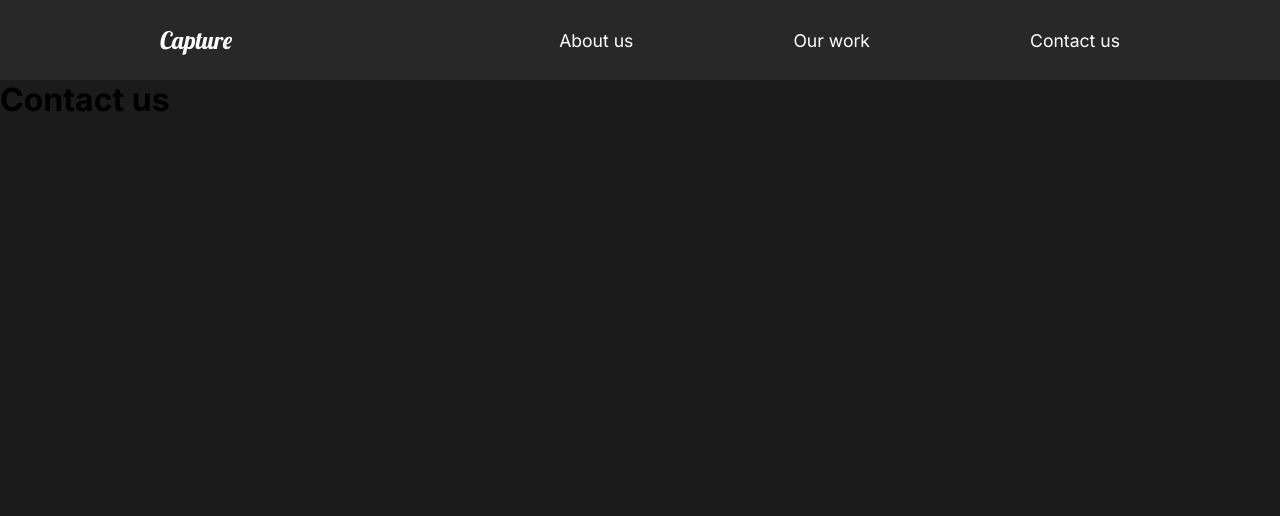
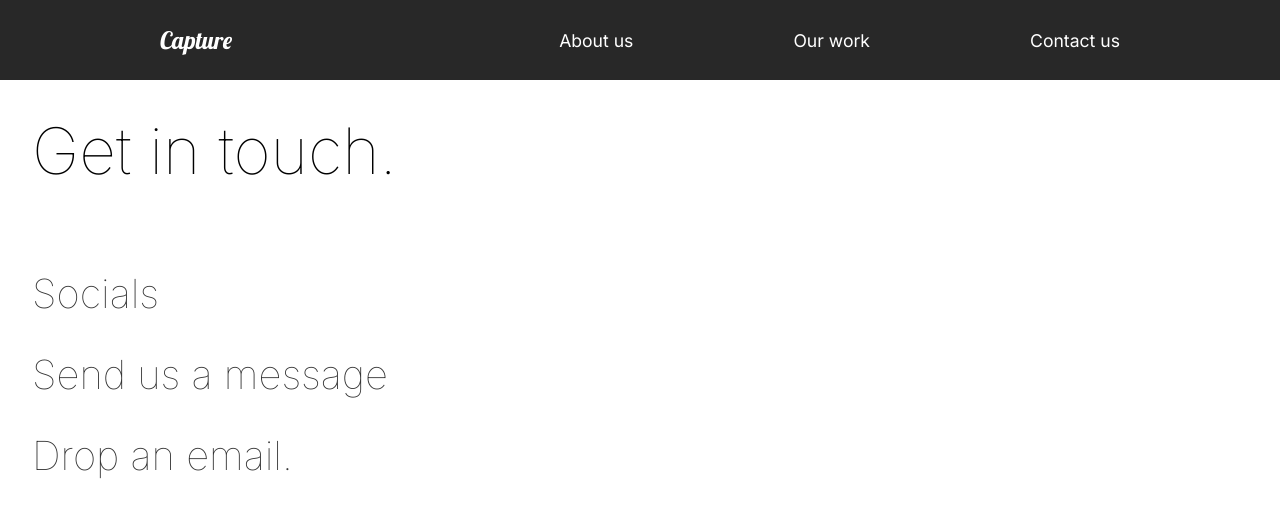
Before and after one commit to RobertSerban1/React-Website, a React (Vite) app in the folder react-site/site/: page /contact in a window 1280 px wide. Shown: the top 516 px of the page. Built offline with nearby package versions, Linux system fonts and the light colour scheme.

Commit message:
contact us + some animations

```diff
--- a/react-site/site/src/animation.jsx
+++ b/react-site/site/src/animation.jsx
@@ -67,3 +67,14 @@ export const sliderContainer = {
   hidden: { opacity: 1 },
   show: { opacity: 1, transition: { staggerChildren: 0.15, ease: "easeOut" } },
 };
+
+export const scrollReveal = {
+  hidden: { opacity: 0, scale: 1.2, transition: { duration: 0.5 } },
+  show: {
+    opacity: 1,
+    scale: 1,
+    transition: {
+      duration: 0.5,
+    },
+  },
+};
--- a/react-site/site/src/components/AboutSection.jsx
+++ b/react-site/site/src/components/AboutSection.jsx
@@ -20,9 +20,7 @@ const AboutSection = () => {
             </motion.h2>
           </Hide>
           <Hide>
-            <motion.h2 variants={titleAnim}>
-              <h2>true</h2>
-            </motion.h2>
+            <motion.h2 variants={titleAnim}>true</motion.h2> {/* ✅ FIXED */}
           </Hide>
         </motion.div>
         <motion.p variants={fade}>
--- a/react-site/site/src/components/Faq.jsx
+++ b/react-site/site/src/components/Faq.jsx
@@ -3,10 +3,18 @@ import styled from "styled-components";
 import { About } from "../styles.jsx";
 import Toggle from "./Toggle.jsx";
 import { LayoutGroup } from "framer-motion";
+import { useScroll } from "./useScroll.jsx";
+import { scrollReveal } from "../animation.jsx";
 
 const FaqSection = () => {
+  const [element, controls] = useScroll();
   return (
-    <Faq>
+    <Faq
+      variants={scrollReveal}
+      ref={element}
+      animate={controls}
+      initial="hidden"
+    >
       <h2>
         Any Questions <span>FAQ</span>
       </h2>
--- a/react-site/site/src/components/ServicesSection.jsx
+++ b/react-site/site/src/components/ServicesSection.jsx
@@ -6,10 +6,18 @@ import teamwork from "../img/teamwork.svg";
 import home2 from "../img/home2.png";
 import styled from "styled-components";
 import { About, Description, Image } from "../styles";
+import { useScroll } from "./useScroll";
+import { scrollReveal } from "../animation";
 
 const ServicesSection = () => {
+  const [element, controls] = useScroll();
   return (
-    <Services>
+    <Services
+      variants={scrollReveal}
+      animate={controls}
+      initial="hidden"
+      ref={element}
+    >
       <Description>
         <h2>
           High <span>quality</span> services
--- /dev/null
+++ b/react-site/site/src/components/useScroll.jsx
@@ -0,0 +1,18 @@
+import { useInView } from "react-intersection-observer";
+import { useAnimation } from "framer-motion";
+import { useEffect } from "react";
+
+export const useScroll = () => {
+  const control = useAnimation();
+  const [element, view] = useInView({ threshold: 0.2 });
+
+  useEffect(() => {
+    if (view) {
+      control.start("show");
+    } else {
+      control.start("hidden");
+    }
+  }, [view, control]);
+
+  return [element, control];
+};
--- a/react-site/site/src/pages/ContactUs.jsx
+++ b/react-site/site/src/pages/ContactUs.jsx
@@ -1,18 +1,87 @@
 import React from "react";
+import styled from "styled-components";
+//Animation
 import { motion } from "framer-motion";
-import { pageAnimation } from "../animation";
+import { pageAnimation, titleAnim } from "../animation";
 
 const ContactUs = () => {
   return (
-    <motion.div
+    <ContactStyle
+      style={{ background: "#fff" }}
       variants={pageAnimation}
+      exit="exit"
       initial="hidden"
       animate="show"
-      exit="exit"
     >
-      <h1>Contact us</h1>
-    </motion.div>
+      <Title>
+        <Hide>
+          <motion.h2 variants={titleAnim}>Get in touch.</motion.h2>
+        </Hide>
+        <div className="line2"></div>
+      </Title>
+      <div>
+        <Hide>
+          <Social variants={titleAnim}>
+            <Circle />
+            <h2>Socials</h2>
+          </Social>
+        </Hide>
+        <Hide>
+          <Social variants={titleAnim}>
+            <Circle />
+            <h2>Send us a message</h2>
+          </Social>
+        </Hide>
+        <Hide>
+          <Social variants={titleAnim}>
+            <Circle />
+            <h2>Drop an email.</h2>
+          </Social>
+        </Hide>
+      </div>
+    </ContactStyle>
   );
 };
 
+const Hide = styled.div`
+  overflow: hidden;
+`;
+
+const ContactStyle = styled(motion.div)`
+  padding: 5rem 10rem;
+  color: #353535;
+  min-height: 90vh;
+  @media (max-width: 1500px) {
+    padding: 2rem;
+    font-size: 1rem;
+  }
+`;
+const Title = styled.div`
+  margin-bottom: 4rem;
+  color: black;
+`;
+const Circle = styled.div`
+  border-radius: 50%;
+  width: 5rem;
+  height: 5rem;
+  background: #353535;
+  @media (max-width: 1500px) {
+    display: none;
+  }
+`;
+
+const Social = styled(motion.div)`
+  display: flex;
+  align-items: center;
+  h2 {
+    margin: 2rem;
+  }
+  @media (max-width: 1500px) {
+    h2 {
+      margin: 1rem 0rem;
+      font-size: 2.5rem;
+    }
+  }
+`;
+
 export default ContactUs;
--- a/react-site/site/src/pages/OurWork.jsx
+++ b/react-site/site/src/pages/OurWork.jsx
@@ -13,8 +13,14 @@ import {
   lineAnim,
   slider,
 } from "../animation";
+import { useScroll } from "../components/useScroll";
 
 const OurWork = () => {
+  // Hook pentru "The Racer"
+  const [element, controls] = useScroll();
+  // Hook pentru "Good Times"
+  const [element2, controls2] = useScroll();
+
   return (
     <Work
       style={{ background: "#fff" }}
@@ -23,38 +29,59 @@ const OurWork = () => {
       animate="show"
       exit="exit"
     >
+      {/* Slider de început */}
       <motion.div variants={sliderContainer} initial="hidden" animate="show">
-        <Frame1 variants={slider}></Frame1>
-        <Frame2 variants={slider}></Frame2>
-        <Frame3 variants={slider}></Frame3>
-        <Frame4 variants={slider}></Frame4>
+        <Frame1 variants={slider} />
+        <Frame2 variants={slider} />
+        <Frame3 variants={slider} />
+        <Frame4 variants={slider} />
       </motion.div>
-      <Movie>
+
+      {/* Prima secțiune - Athlete */}
+      <Movie variants={fade} initial="hidden" animate="show">
         <motion.h2 variants={fade}>The Athlete</motion.h2>
-        <motion.div variants={lineAnim} className="line"></motion.div>
+        <motion.div variants={lineAnim} className="line" />
         <Link to="/work/the-athlete">
           <Hide>
             <motion.img variants={photoAnim} src={athlete} alt="athlete" />
           </Hide>
         </Link>
       </Movie>
-      <Movie>
-        <h2>The Racer</h2>
-        <div className="line"></div>
+
+      {/* A doua secțiune - The Racer */}
+      <Movie ref={element} variants={fade} animate={controls} initial="hidden">
+        <motion.h2 variants={fade}>The Racer</motion.h2>
+        <motion.div variants={lineAnim} className="line" />
         <Link to="/work/the-racer">
-          <img src={theracer} alt="racer" />
+          <Hide>
+            <motion.img variants={photoAnim} src={theracer} alt="racer" />
+          </Hide>
         </Link>
       </Movie>
-      <Movie>
-        <h2>Good Times</h2>
-        <div className="line"></div>
+
+      {/* A treia secțiune - Good Times */}
+      <Movie
+        ref={element2}
+        variants={fade}
+        animate={controls2}
+        initial="hidden"
+      >
+        <motion.h2 variants={fade}>Good Times</motion.h2>
+        <motion.div variants={lineAnim} className="line" />
         <Link to="/work/good-times">
-          <img src={goodtimes} alt="goodtimes" />
+          <Hide>
+            <motion.img variants={photoAnim} src={goodtimes} alt="goodtimes" />
+          </Hide>
         </Link>
       </Movie>
     </Work>
   );
 };
+
+// Exportăm corect ca default!
+export default OurWork;
+
+// 🎨 STILIZARE
 
 const Work = styled(motion.div)`
   min-height: 100vh;
@@ -64,7 +91,8 @@ const Work = styled(motion.div)`
     padding: 1rem 0rem;
   }
 `;
-const Movie = styled.div`
+
+const Movie = styled(motion.div)`
   padding-bottom: 10rem;
   .line {
     height: 0.5rem;
@@ -77,6 +105,7 @@ const Movie = styled.div`
     object-fit: cover;
   }
 `;
+
 const Hide = styled.div`
   overflow: hidden;
 `;
@@ -93,13 +122,9 @@ const Frame1 = styled(motion.div)`
 const Frame2 = styled(Frame1)`
   background: #ff8efb;
 `;
-
 const Frame3 = styled(Frame1)`
   background: #8ed2ff;
 `;
-
 const Frame4 = styled(Frame1)`
   background: #8effa0;
 `;
-
-export default OurWork;
--- a/react-site/site/src/styles.jsx
+++ b/react-site/site/src/styles.jsx
@@ -1,6 +1,7 @@
+import { motion } from "framer-motion";
 import styled from "styled-components";
 
-export const About = styled.div`
+export const About = styled(motion.div)`
   min-height: 90vh;
   display: flex;
   align-items: center;
```
